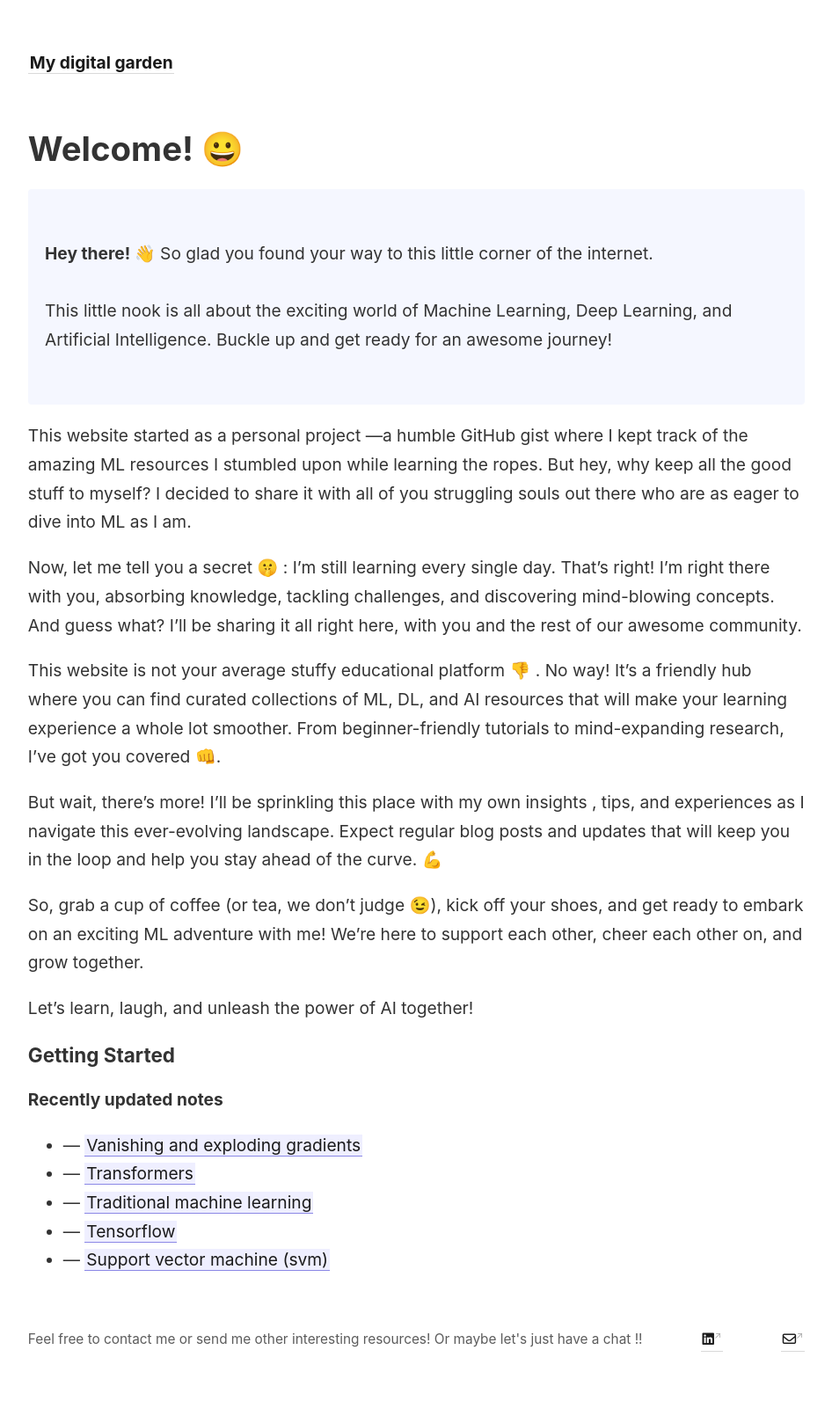
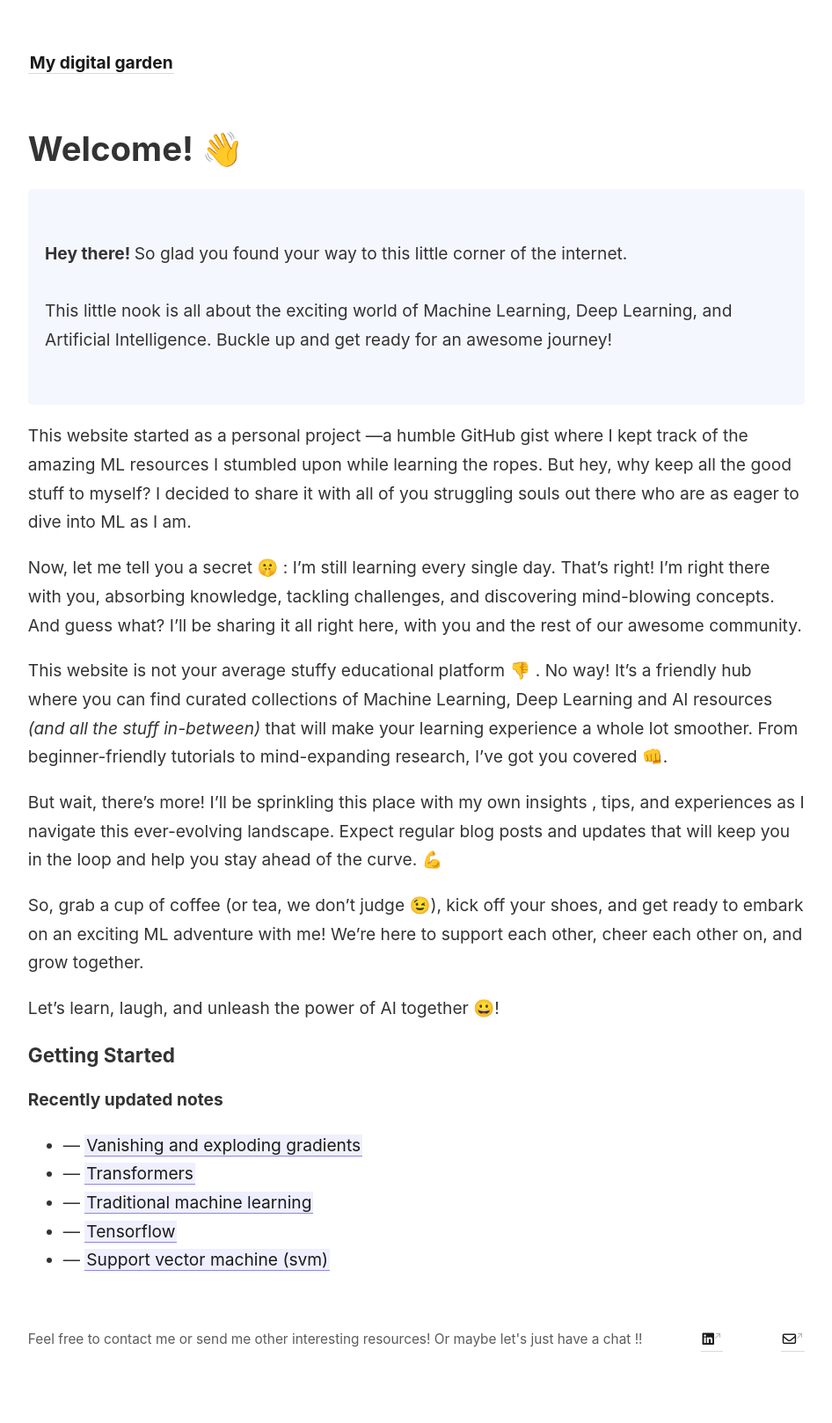
Before and after one commit to proy9714/priyadarshi-digital-garden, a Jekyll site: the page built from _pages/index.md, in a window 1280 px wide. Shown: the whole page at 88% size, without its empty margins (45-991 px from the left). Built offline with Jekyll 4.4.1, drawn with Linux system fonts in a browser that asks for light colours.

Commit message:
vault backup: 2023-06-02 19:38:35

```diff
--- a/_pages/index.md
+++ b/_pages/index.md
@@ -5,10 +5,10 @@ id: home
 permalink: /
 ---
 
-# Welcome! 😀
+# Welcome! 👋
 
 <p style="padding: 3em 1em; background: #f5f7ff; border-radius: 4px;">
-  <strong>Hey there! 👋</strong> So glad you found your way to this little corner of the internet. <br><br>
+  <strong>Hey there! </strong> So glad you found your way to this little corner of the internet. <br><br>
   This little nook is all about the exciting world of Machine Learning, Deep Learning, and Artificial Intelligence. Buckle up and get ready for an awesome journey!
 </p>
 
@@ -16,13 +16,13 @@ This website started as a personal project —a humble GitHub gist where I kept
 
 Now, let me tell you a secret 🤫 : I'm still learning every single day. That's right! I'm right there with you, absorbing knowledge, tackling challenges, and discovering mind-blowing concepts. And guess what? I'll be sharing it all right here, with you and the rest of our awesome community.
 
-This website is not your average stuffy educational platform 👎 . No way! It's a friendly hub where you can find curated collections of ML, DL, and AI resources that will make your learning experience a whole lot smoother. From beginner-friendly tutorials to mind-expanding research, I've got you covered 👊.
+This website is not your average stuffy educational platform 👎 . No way! It's a friendly hub where you can find curated collections of Machine Learning, Deep Learning and AI resources *(and all the stuff in-between)* that will make your learning experience a whole lot smoother. From beginner-friendly tutorials to mind-expanding research, I've got you covered 👊.
 
 But wait, there's more! I'll be sprinkling this place with my own insights , tips, and experiences as I navigate this ever-evolving landscape. Expect regular blog posts and updates that will keep you in the loop and help you stay ahead of the curve. 💪
 
 So, grab a cup of coffee (or tea, we don't judge 😉), kick off your shoes, and get ready to embark on an exciting ML adventure with me! We're here to support each other, cheer each other on, and grow together.
 
-Let's learn, laugh, and unleash the power of AI together!
+Let's learn, laugh, and unleash the power of AI together 😀!
 
 ### Getting Started
 
```
